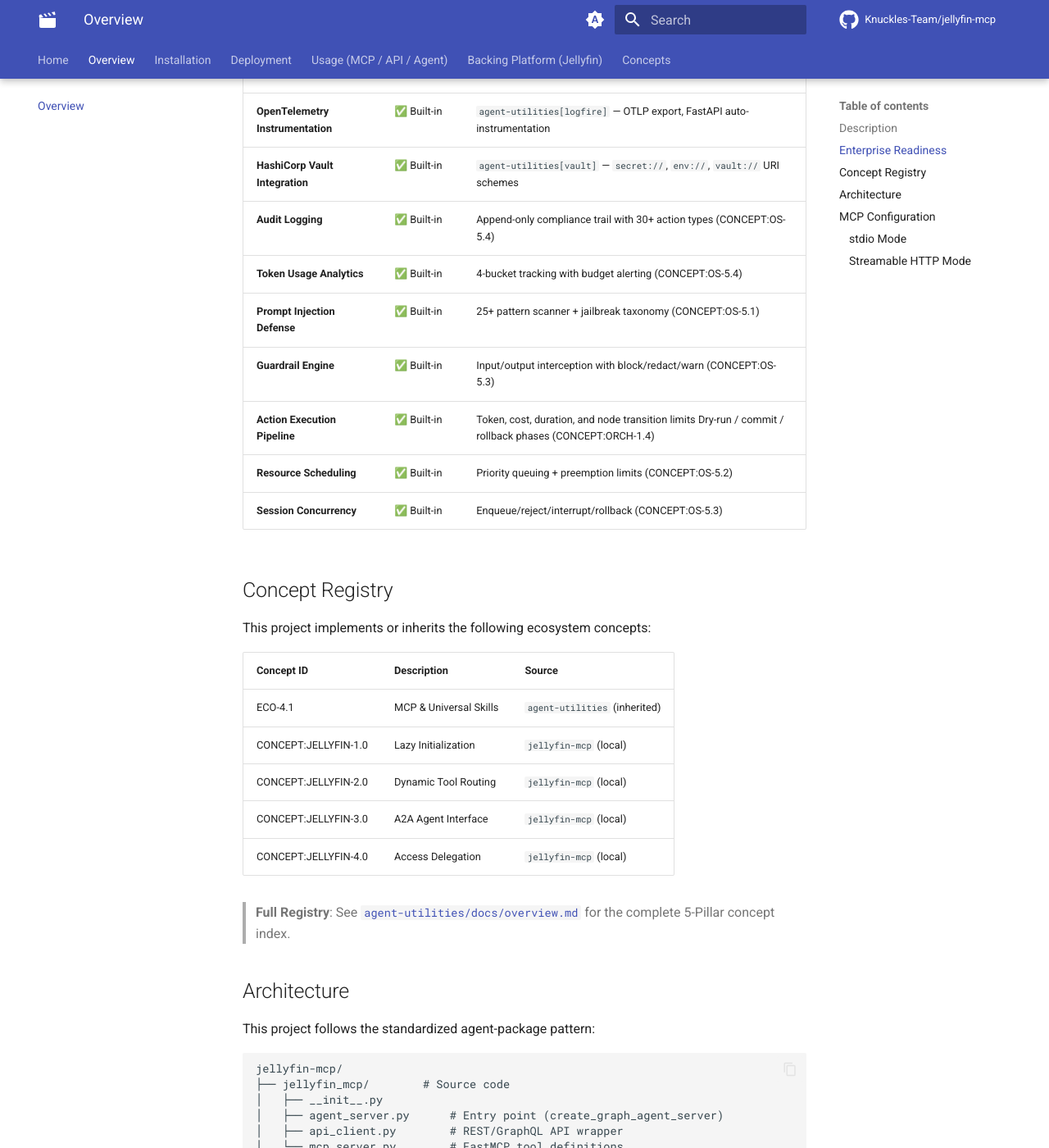
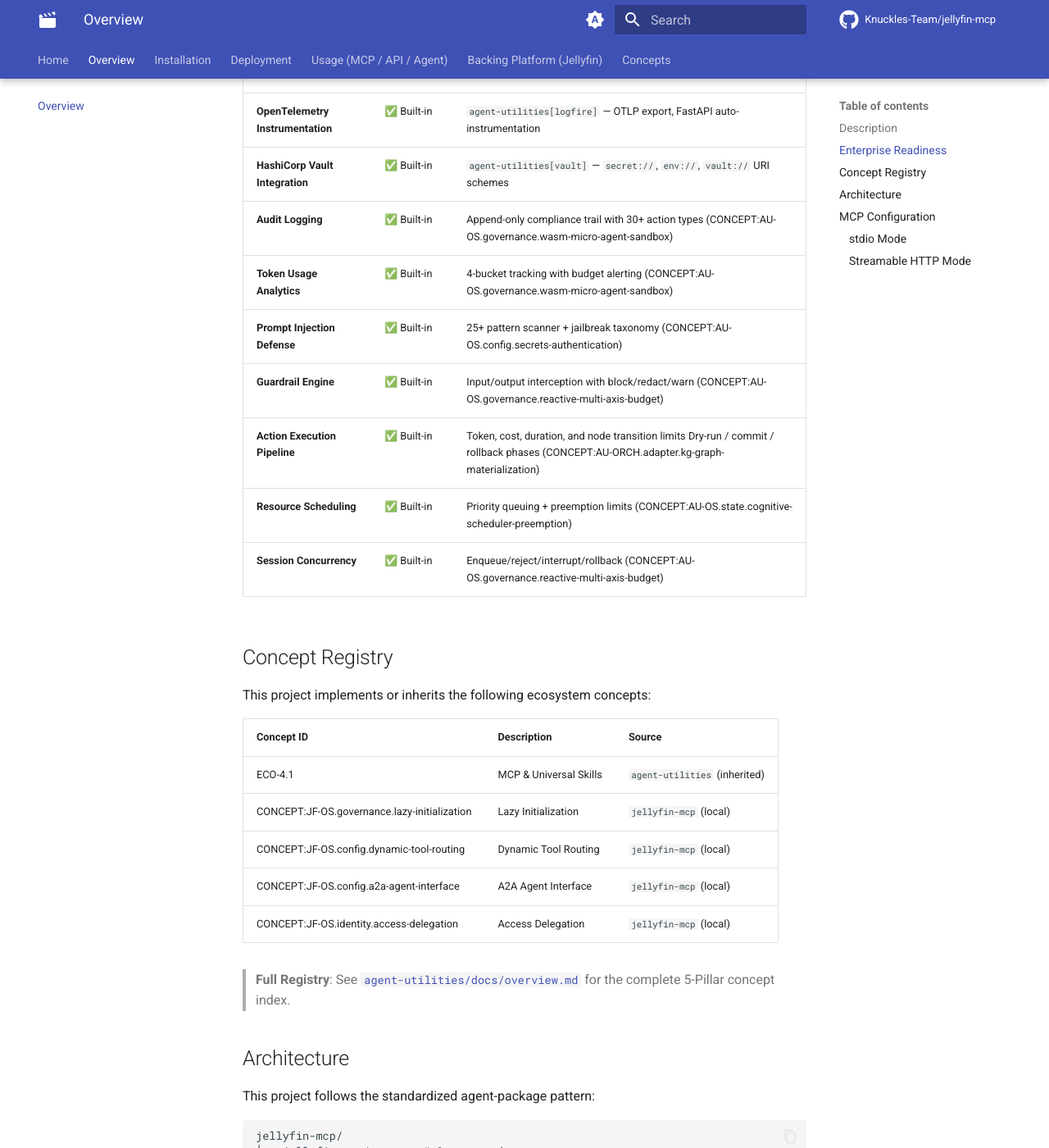
Before and after one commit to Knuckles-Team/jellyfin-mcp, an MkDocs documentation site: the page built from docs/overview.md, in a window 1280 px wide and 1400 px high, scrolled down 526 px. Shown: the whole window at 82% size. Built offline with MkDocs 1.6.1 and Material for MkDocs 9.7.7, drawn with Linux system fonts in a browser that asks for light colours; comment, search, counter and statistics services are not loaded.

Commit message:
OKF-CIS migration: markers -> <SLUG>-<PILLAR>.<domain>.<concept>
Co-Authored-By: Claude Opus 4.8 (1M context) <noreply@anthropic.com>

```diff
--- a/docs/overview.md
+++ b/docs/overview.md
@@ -16,13 +16,13 @@ All agents in the ecosystem inherit enterprise-grade infrastructure from `agent-
 | **JWT/OIDC Authentication** | ✅ Built-in | `agent-utilities[auth]` — Authlib JWKS + API key middleware |
 | **OpenTelemetry Instrumentation** | ✅ Built-in | `agent-utilities[logfire]` — OTLP export, FastAPI auto-instrumentation |
 | **HashiCorp Vault Integration** | ✅ Built-in | `agent-utilities[vault]` — `secret://`, `env://`, `vault://` URI schemes |
-| **Audit Logging** | ✅ Built-in | Append-only compliance trail with 30+ action types (CONCEPT:OS-5.4) |
-| **Token Usage Analytics** | ✅ Built-in | 4-bucket tracking with budget alerting (CONCEPT:OS-5.4) |
-| **Prompt Injection Defense** | ✅ Built-in | 25+ pattern scanner + jailbreak taxonomy (CONCEPT:OS-5.1) |
-| **Guardrail Engine** | ✅ Built-in | Input/output interception with block/redact/warn (CONCEPT:OS-5.3) |
-| **Action Execution Pipeline** | ✅ Built-in | Token, cost, duration, and node transition limits Dry-run / commit / rollback phases (CONCEPT:ORCH-1.4) |
-| **Resource Scheduling** | ✅ Built-in | Priority queuing + preemption limits (CONCEPT:OS-5.2) |
-| **Session Concurrency** | ✅ Built-in | Enqueue/reject/interrupt/rollback (CONCEPT:OS-5.3) |
+| **Audit Logging** | ✅ Built-in | Append-only compliance trail with 30+ action types (CONCEPT:AU-OS.governance.wasm-micro-agent-sandbox) |
+| **Token Usage Analytics** | ✅ Built-in | 4-bucket tracking with budget alerting (CONCEPT:AU-OS.governance.wasm-micro-agent-sandbox) |
+| **Prompt Injection Defense** | ✅ Built-in | 25+ pattern scanner + jailbreak taxonomy (CONCEPT:AU-OS.config.secrets-authentication) |
+| **Guardrail Engine** | ✅ Built-in | Input/output interception with block/redact/warn (CONCEPT:AU-OS.governance.reactive-multi-axis-budget) |
+| **Action Execution Pipeline** | ✅ Built-in | Token, cost, duration, and node transition limits Dry-run / commit / rollback phases (CONCEPT:AU-ORCH.adapter.kg-graph-materialization) |
+| **Resource Scheduling** | ✅ Built-in | Priority queuing + preemption limits (CONCEPT:AU-OS.state.cognitive-scheduler-preemption) |
+| **Session Concurrency** | ✅ Built-in | Enqueue/reject/interrupt/rollback (CONCEPT:AU-OS.governance.reactive-multi-axis-budget) |
 
 ## Concept Registry
 
@@ -31,10 +31,10 @@ This project implements or inherits the following ecosystem concepts:
 | Concept ID | Description | Source |
 |:-----------|:------------|:-------|
 | ECO-4.1 | MCP & Universal Skills | `agent-utilities` (inherited) |
-| CONCEPT:JELLYFIN-1.0 | Lazy Initialization | `jellyfin-mcp` (local) |
-| CONCEPT:JELLYFIN-2.0 | Dynamic Tool Routing | `jellyfin-mcp` (local) |
-| CONCEPT:JELLYFIN-3.0 | A2A Agent Interface | `jellyfin-mcp` (local) |
-| CONCEPT:JELLYFIN-4.0 | Access Delegation | `jellyfin-mcp` (local) |
+| CONCEPT:JF-OS.governance.lazy-initialization | Lazy Initialization | `jellyfin-mcp` (local) |
+| CONCEPT:JF-OS.config.dynamic-tool-routing | Dynamic Tool Routing | `jellyfin-mcp` (local) |
+| CONCEPT:JF-OS.config.a2a-agent-interface | A2A Agent Interface | `jellyfin-mcp` (local) |
+| CONCEPT:JF-OS.identity.access-delegation | Access Delegation | `jellyfin-mcp` (local) |
 
 > **Full Registry**: See [`agent-utilities/docs/overview.md`](https://github.com/Knuckles-Team/agent-utilities/blob/main/docs/overview.md) for the complete 5-Pillar concept index.
 
--- a/jellyfin_mcp/__init__.py
+++ b/jellyfin_mcp/__init__.py
@@ -1,7 +1,7 @@
 #!/usr/bin/env python
 """Jellyfin MCP client package initialization.
 
-CONCEPT:JELLYFIN-1.0 — Lazy Initialization
+CONCEPT:JF-OS.governance.lazy-initialization — Lazy Initialization
 """
 
 import importlib
@@ -50,7 +50,7 @@ def _import_module_safely(module_name: str):
 def __getattr__(name: str) -> Any:
     """Dynamically load optional modules.
 
-    CONCEPT:JELLYFIN-1.0 — Lazy Initialization
+    CONCEPT:JF-OS.governance.lazy-initialization — Lazy Initialization
     """
     # Handle availability flags dynamically without eager imports
     if name == "_MCP_AVAILABLE":
```
Also changed, not shown: AGENTS.md (+5 -5 lines), docs/concepts.md (+10 -10 lines), 9 other files.
